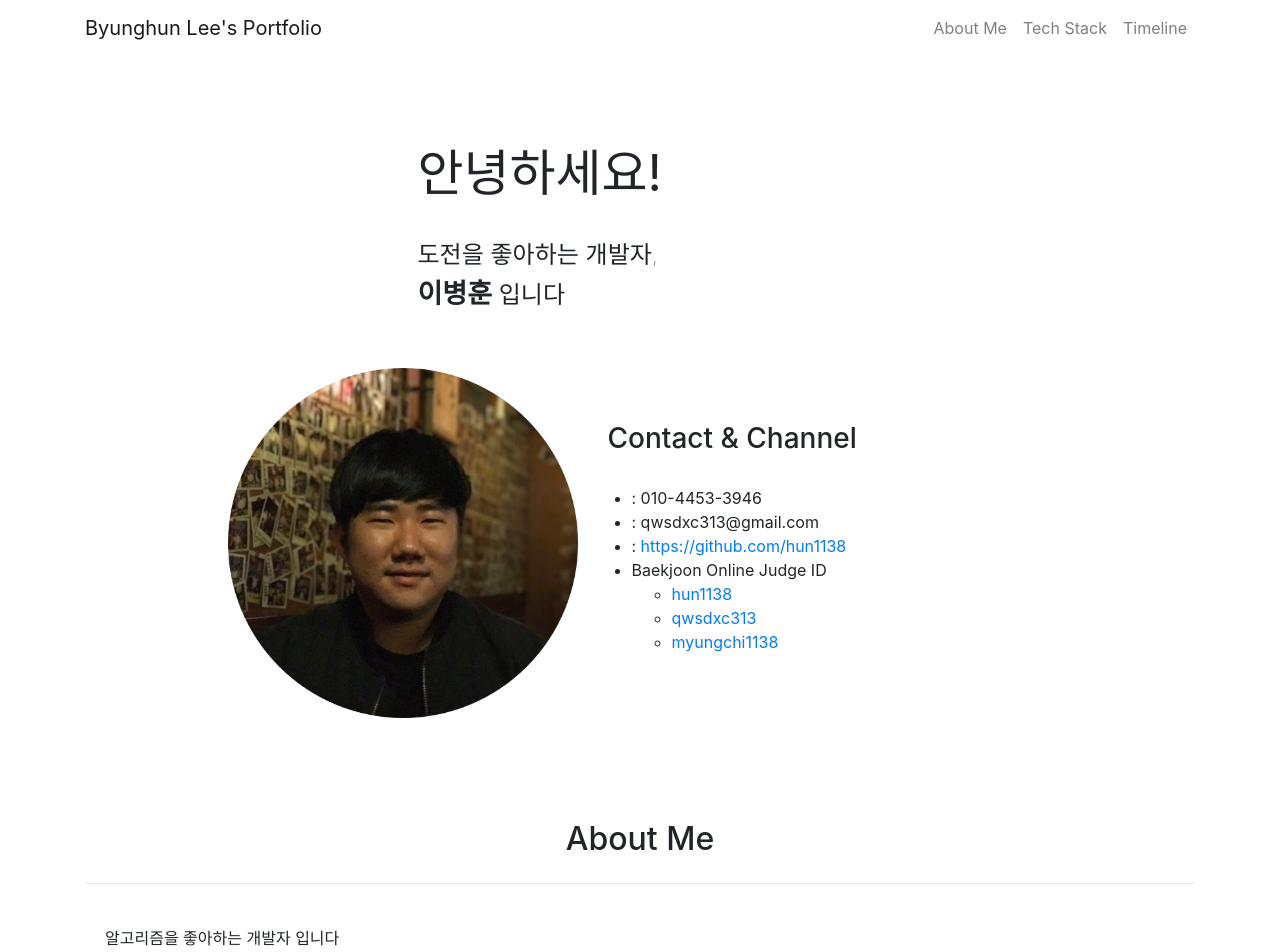
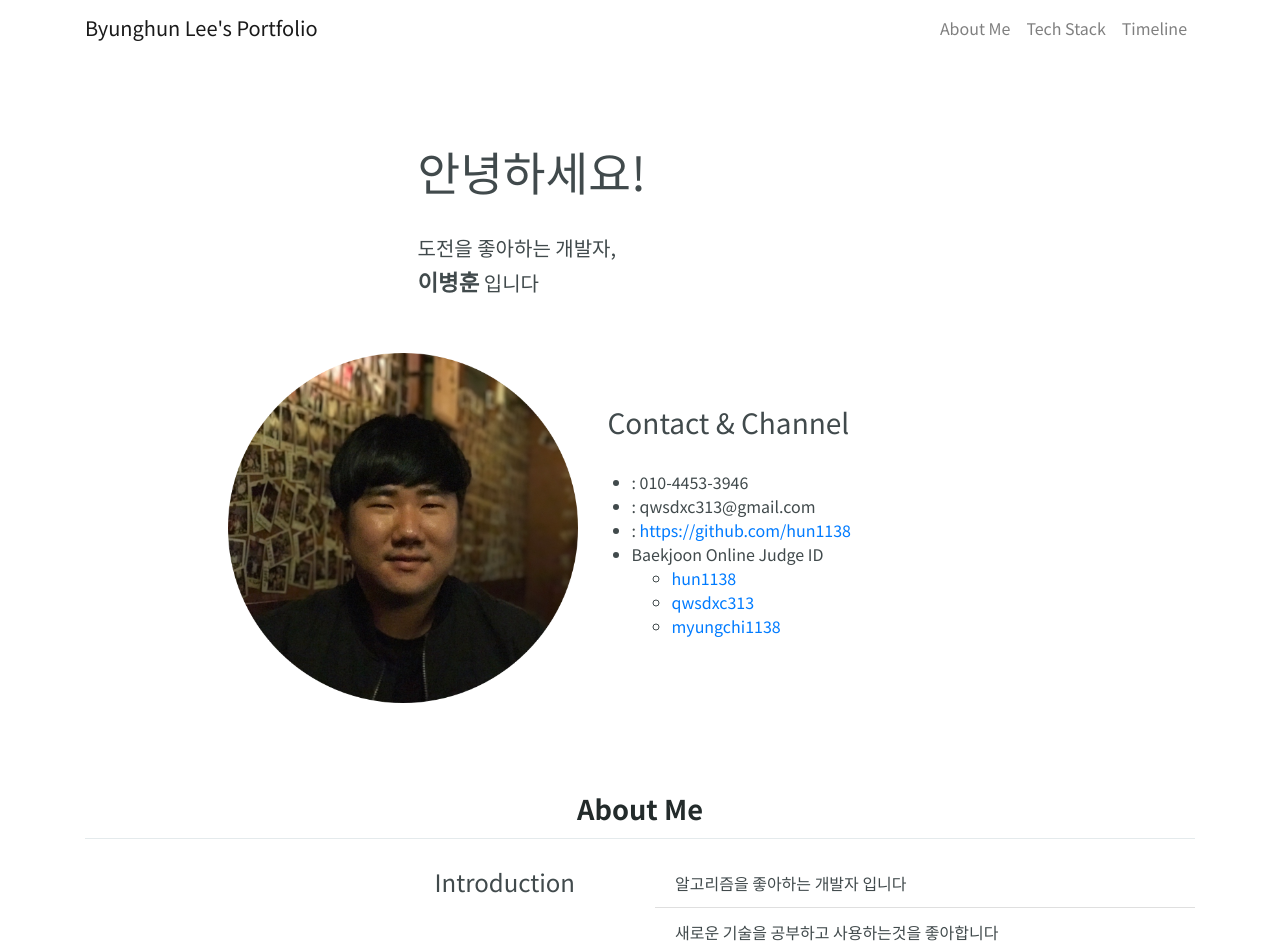
Before and after one commit to hun1138/byunghun-protfolio, a Next.js app: page / in a window 1280 px wide. Shown: the top 952 px of the page. Built offline with nearby package versions, Linux system fonts and the light colour scheme.

Commit message:
intro page font-size bug fixed, font-family fixed, color changed, height changed

```diff
--- a/components/AboutMe/AboutMe.js
+++ b/components/AboutMe/AboutMe.js
@@ -6,16 +6,17 @@ import styles from "../../styles/AboutMe.module.css";
 export default function AboutMe() {
   return (
     <Container id="AboutMe_id" className="content-margin">
-      <Col md={12} className="content-title">
-        <h2>About Me</h2>
+      <Row>
+      <Col>
+        <div className="content-title">About Me</div>
       </Col>
+      </Row>
+
       <Row className="justify-content-md-center">
-        {/*
-        <Col sm={6}>
-          <ContactMe />
+      <Col md={6}>
+        <div className="content-subtitle" style={{paddingTop: "5px"}}>Introduction</div>
         </Col>
-        6*/}
-        <Col sm={12}>
+        <Col md={6}>
           <ListGroup variant="flush">
             <ListGroup.Item>알고리즘을 좋아하는 개발자 입니다</ListGroup.Item>
             <ListGroup.Item>
--- a/components/ContactMe/ContactMe.js
+++ b/components/ContactMe/ContactMe.js
@@ -7,7 +7,7 @@ export default function ContactMe() {
   const [windowHeight, setWindowHeight] = useState(null);
 
   useEffect(() => {
-    setWindowHeight(window.screen.availHeight - 72);
+    setWindowHeight(window.screen.availHeight - 240);
   }, [])
 
   return (
@@ -15,8 +15,8 @@ export default function ContactMe() {
       <Row className={`justify-content-center align-items-center ${styles.introStyle}`}>
         <Col xs={9} sm={7} md={5}>
         <div className={styles.helloStyle}>안녕하세요!</div>
-            <h4 style={{fontWeight: "lighter"}}>도전을 좋아하는 개발자,</h4>
-            <h4 style={{fontWeight: "lighter"}}><div className={styles.nameStyle}>이병훈</div> 입니다</h4>
+            <h5 style={{fontWeight: "lighter"}}>도전을 좋아하는 개발자,</h5>
+            <h5 style={{fontWeight: "lighter"}}><div className={styles.nameStyle}>이병훈</div> 입니다</h5>
             </Col>
       </Row>
         <Row className={`justify-content-center align-items-center ${styles.contentMargin}`}>
--- a/styles/ContactMe.module.css
+++ b/styles/ContactMe.module.css
@@ -17,12 +17,12 @@
 }
 
 .helloStyle {
-  font-size: 50px;
+  font-size: 2.9rem;
   margin-bottom: 30px;
 }
 
 .nameStyle {
-  font-size: 27px;
+  font-size: 1.4rem;
   font-weight: bold;
   display: inline;
 }
--- a/styles/globals.css
+++ b/styles/globals.css
@@ -4,9 +4,6 @@ html,
 body {
   padding: 0;
   margin: 0;
-  font-family: 'Noto Sans KR', sans-serif, -apple-system, BlinkMacSystemFont, Segoe UI, Roboto, Oxygen,
-    Ubuntu, Cantarell, Fira Sans, Droid Sans, Helvetica Neue;
-
   scroll-behavior: smooth;
 }
 
@@ -16,6 +13,9 @@ a {
 }
 
 * {
+  color: #414a4c;
+  font-family: 'Noto Sans KR', sans-serif, -apple-system, BlinkMacSystemFont, Segoe UI, Roboto, Oxygen,
+    Ubuntu, Cantarell, Fira Sans, Droid Sans, Helvetica Neue;
   box-sizing: border-box;
 }
 
@@ -26,7 +26,16 @@ a {
 
 .content-title {
   text-align: center;
-  margin-bottom: 30px;
-  padding: 1em 0;
+  margin-bottom: 20px;
+  font-weight: bold;
+  font-size: 1.7rem;
+  color: #232b2b;
+  padding-bottom: 10px;
   border-bottom: 1px solid #e4eaec;
 }
+
+.content-subtitle {
+  text-align: right;
+  padding-right: 50px;
+  font-size: 1.5rem;
+}
```
